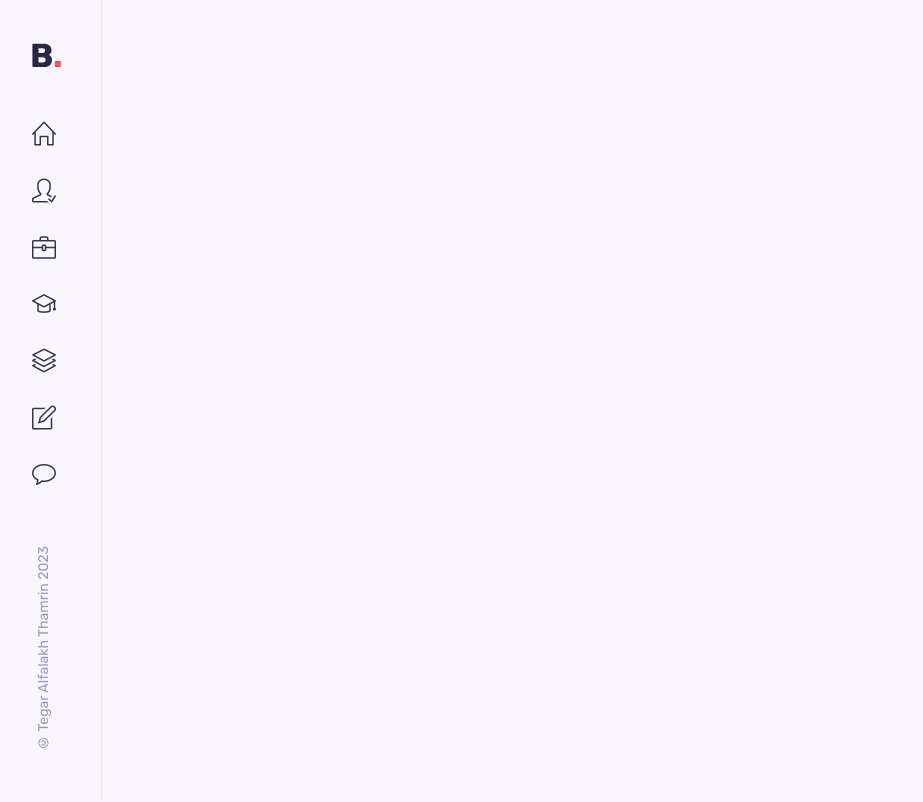
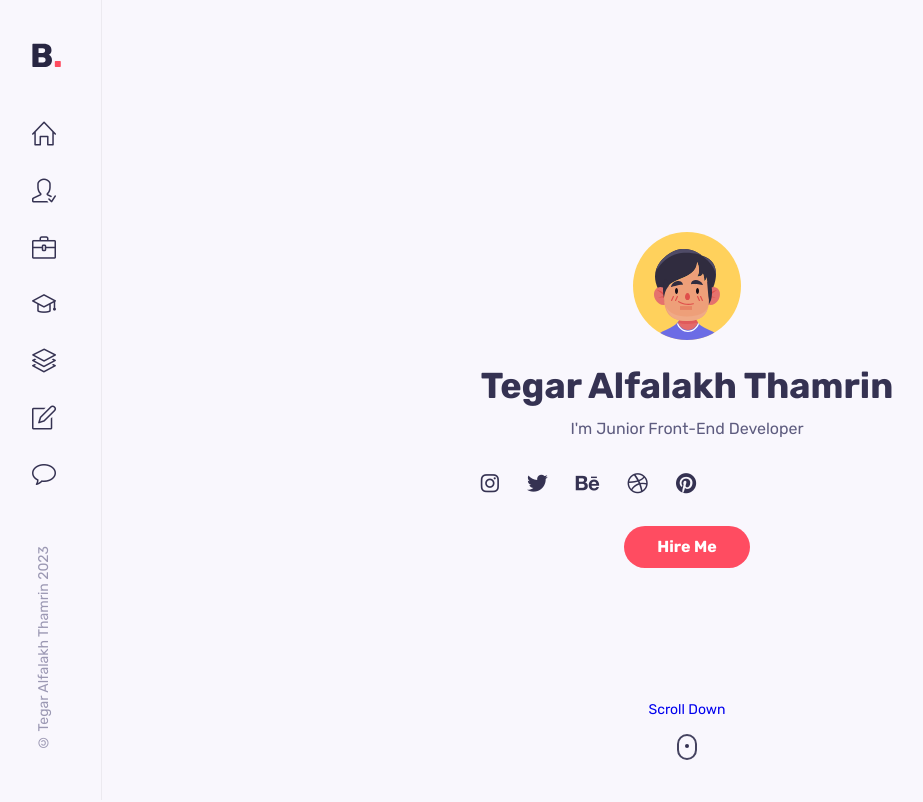
Before and after one commit to violet666666/portfolio-app, a React (Create React App) app: page / in a window 1280 px wide. Shown: the top 802 px of the page, without its empty margins (8-931 px from the left). Built offline with nearby package versions, Linux system fonts and the light colour scheme.

Commit message:
add headersocials, scrolldown, and shapes to home component and edit some css

```diff
--- a/src/App.css
+++ b/src/App.css
@@ -1,38 +1,4 @@
-.App {
-  text-align: center;
+.main{
+  margin-left: 110px;
+
 }
-
-.App-logo {
-  height: 40vmin;
-  pointer-events: none;
-}
-
-@media (prefers-reduced-motion: no-preference) {
-  .App-logo {
-    animation: App-logo-spin infinite 20s linear;
-  }
-}
-
-.App-header {
-  background-color: #282c34;
-  min-height: 100vh;
-  display: flex;
-  flex-direction: column;
-  align-items: center;
-  justify-content: center;
-  font-size: calc(10px + 2vmin);
-  color: white;
-}
-
-.App-link {
-  color: #61dafb;
-}
-
-@keyframes App-logo-spin {
-  from {
-    transform: rotate(0deg);
-  }
-  to {
-    transform: rotate(360deg);
-  }
-}
--- /dev/null
+++ b/src/component/home/HeaderSocials.jsx
@@ -0,0 +1,29 @@
+import React from 'react'
+
+const HeaderSocials = () => {
+  return (
+    <div className="home__socials">
+        <a href="https://www.instagram.com/" className="home__social-link">
+        <i class="fa-brands fa-instagram"></i>
+        </a>
+
+        <a href="https://www.twitter.com/" className="home__social-link">
+        <i class="fa-brands fa-twitter"></i>
+        </a>
+
+        <a href="https://www.behance.com/" className="home__social-link">
+        <i class="fa-brands fa-behance"></i>
+        </a>
+
+        <a href="https://www.dribble.com/" className="home__social-link">
+        <i class="fa-brands fa-dribbble"></i>
+        </a>
+
+        <a href="https://www.pinterest.com/" className="home__social-link">
+        <i class="fa-brands fa-pinterest"></i>
+        </a>
+    </div>
+      )
+}
+
+export default HeaderSocials
--- a/src/component/home/Home.jsx
+++ b/src/component/home/Home.jsx
@@ -1,11 +1,22 @@
 import React from 'react';
 import './home.css';
-
+import Me from '../../assets/avatar-1.svg';
+import HeaderSocials from './HeaderSocials';
+import ScrollDown from './ScrollDown';
 
 const Home = () => {
     return (
-        <div>Home</div>
-    )
+        <section className="home container" id="home">
+            <div className="intro">
+                <img src={Me} alt="" className="home__img" />
+                <h1 className="home__name">Tegar Alfalakh Thamrin</h1>
+                <span className="home__education">I'm Junior Front-End Developer</span>
+                <HeaderSocials/>
+                <a href="#contact" className="btn">Hire Me</a>
+                <ScrollDown/>
+            </div>
+        </section>
+    );
 }
 
 export default Home;
--- /dev/null
+++ b/src/component/home/ScrollDown.jsx
@@ -0,0 +1,16 @@
+import React from 'react'
+
+export const ScrollDown = () => {
+  return (
+    <div className="scroll__down">
+        <a href="#about" className="mouse__wrapper">
+            <span className="home__scroll-name">Scroll Down</span>
+            <span className="mouse">
+                <span className="wheel"></span>
+            </span>
+        </a>
+    </div>
+  )
+}
+
+export default ScrollDown;
--- a/src/component/home/home.css
+++ b/src/component/home/home.css
@@ -0,0 +1,87 @@
+.home {
+    position: relative;
+    min-height: 100vh;
+    display: flex;
+    align-items: center;
+    justify-content: center;
+}
+
+.intro{
+    max-width: 540px;
+    text-align: center;
+}
+
+.home__img{
+    margin-bottom: 1.5rem;
+}
+
+.home__name{
+    font-size: var(--h1-font-size);
+    font-weight: var(--font-bold);
+    margin-bottom: 0.5rem;
+}
+
+.home__socials{
+    display: flex;
+    column-gap: 1.75rem;
+    margin: 1.5rem 0;
+}
+
+.home__social-link{
+    color: var(--title-color);
+    font-size: 1.3rem;
+    transition: .3s;
+}
+
+.home__social-link:hover{
+    color: hsl(43, 100%, 68%)
+}
+
+.scroll__down{
+    position: absolute;
+    bottom: 2.5rem;
+    left: 0;
+    width: 100%;
+}
+
+.home__scroll-name{
+    font-size: var(--small-font-size);
+}
+
+.mouse{
+    border: 2px solid #454360;
+    display: block;
+    height: 1.6rem;
+    width: 1.25rem;
+    margin: auto;
+    margin-top: .75rem;
+    border-radius: 1rem;
+    position: relative;
+}
+
+@keyframes ani-mouse{
+    0% {
+        top:29%;
+    }
+    15% {
+        top:50%;
+    }
+    50% {
+        top:50%;
+    }
+    100% {
+        top:29%;
+    }
+}
+
+.wheel{
+    background-color: var(--title-color);
+    border-radius: 100%;
+    width: 0.25rem;
+    height: 0.25rem;
+    position: absolute;
+    top: 0.5rem;
+    left: 50%;
+    transform: translateX(-50%);
+    animation: ani-mouse 2s linear infinite;
+}
--- a/src/component/sidebar/sidebar.css
+++ b/src/component/sidebar/sidebar.css
@@ -24,6 +24,11 @@
     font-size: 1.5rem;
     color: var(--title-color);
     font-weight: var(--font-bold);
+    transition: .3s;
+}
+
+.nav__link:hover{
+    color: hsl(43, 100%, 68%);
 }
 
 .copyright{
```
Also changed, not shown: src/component/home/Shapes.jsx (added).
